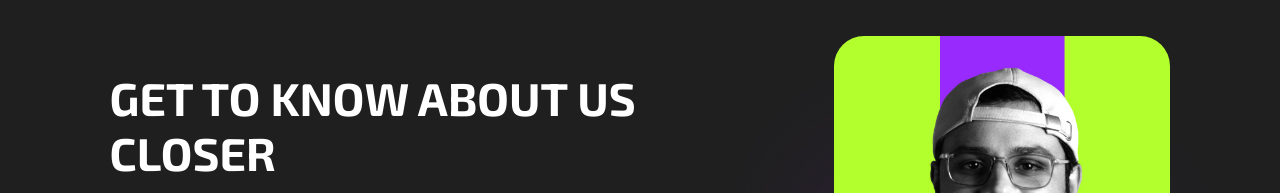
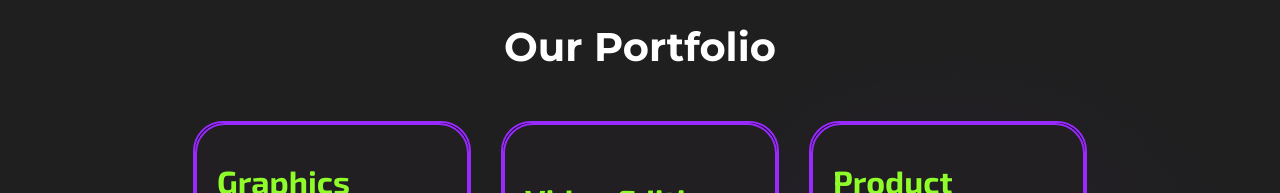
Before and after one commit to MubashirMalik/the-insane-studio, a React (Create React App) app: page / in a window 1280 px wide. Shown: the part 759-952 px from the top of the page. Built offline with nearby package versions, Linux system fonts and the light colour scheme.

Commit message:
reorder items

```diff
--- a/src/App.js
+++ b/src/App.js
@@ -15,11 +15,10 @@ function App() {
       <Hero />
       <div className="wrapper">
         <Stats />
-        <GetToKnowUs />
         <Services />
         <TestimonialsCarousel items={testimonials} />
-
         <Team />
+        <GetToKnowUs />
       </div>
       <Footer />
     </div>
```
